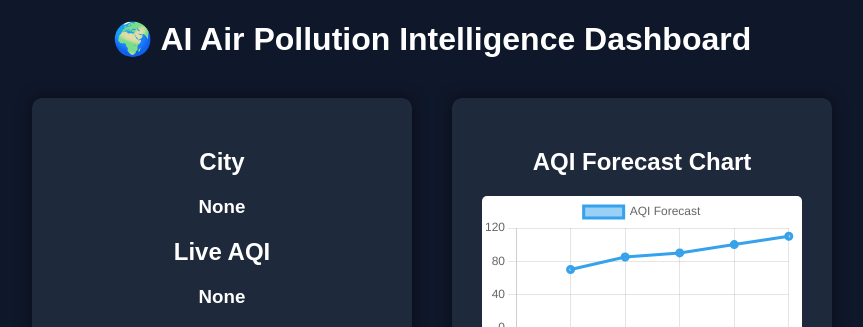
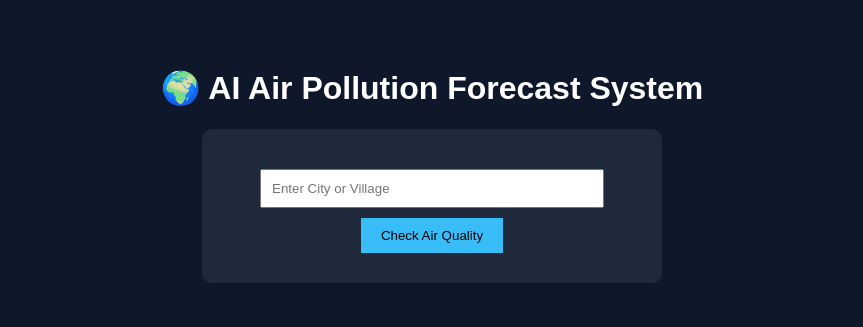
Before and after one commit to beastkiller0498-hue/Air-Pollution-AI, a Flask app: page / in a window 1280 px wide. Shown: the top 327 px of the page, without its empty margins (208-1071 px from the left). After the commit the page ends 283 px from the top, so only its background shows below. Run offline with Flask 3, Linux system fonts and the light colour scheme.

Commit message:
Update index.html

```diff
--- a/air_pollution_website/templates/index.html
+++ b/air_pollution_website/templates/index.html
@@ -3,12 +3,7 @@
 
 <head>
 
-<title>AI Air Pollution Dashboard</title>
-
-<link rel="stylesheet" href="https://unpkg.com/leaflet/dist/leaflet.css"/>
-
-<script src="https://cdn.jsdelivr.net/npm/chart.js"></script>
-<script src="https://unpkg.com/leaflet/dist/leaflet.js"></script>
+<title>AI Air Pollution Predictor</title>
 
 <style>
 
@@ -17,30 +12,32 @@ font-family:Arial;
 background:#0f172a;
 color:white;
 text-align:center;
+padding-top:40px;
 }
 
-.container{
-display:flex;
-justify-content:center;
-gap:40px;
-margin:40px;
-}
-
-.card{
+.box{
 background:#1e293b;
 padding:30px;
 border-radius:10px;
-width:320px;
-box-shadow:0px 0px 15px rgba(0,0,0,0.5);
+width:400px;
+margin:auto;
 }
 
-h1{
-margin-top:20px;
+input{
+width:80%;
+padding:10px;
+margin:10px;
 }
 
-canvas{
-background:white;
-border-radius:5px;
+button{
+padding:10px 20px;
+background:#38bdf8;
+border:none;
+cursor:pointer;
+}
+
+.result{
+margin-top:20px;
 }
 
 </style>
@@ -49,93 +46,47 @@ border-radius:5px;
 
 <body>
 
-<h1>🌍 AI Air Pollution Intelligence Dashboard</h1>
+<h1>🌍 AI Air Pollution Forecast System</h1>
 
-<div class="container">
+<div class="box">
 
-<div class="card">
+<form method="POST">
 
-<h2>City</h2>
-<h3>{{city}}</h3>
+<input type="text" name="city" placeholder="Enter City or Village" required>
 
-<h2>Live AQI</h2>
-<h3>{{aqi}}</h3>
+<br>
 
-<h2>AI Predicted AQI</h2>
-<h1>{{prediction}}</h1>
+<button type="submit">Check Air Quality</button>
 
-<h2>Status</h2>
-<h3>{{status}}</h3>
+</form>
+
+{% if city %}
+
+<div class="result">
+
+<h2>City: {{city}}</h2>
+
+<h3>Current AQI: {{aqi}}</h3>
+
+<h3>Status: {{status}}</h3>
+
+<p>{{recommendation}}</p>
+
+<h3>Future AQI Forecast</h3>
+
+<ul>
+<li>Next Hour: {{future_aqi[0]}}</li>
+<li>2 Hours: {{future_aqi[1]}}</li>
+<li>3 Hours: {{future_aqi[2]}}</li>
+<li>4 Hours: {{future_aqi[3]}}</li>
+<li>5 Hours: {{future_aqi[4]}}</li>
+</ul>
 
 </div>
 
-<div class="card">
-
-<h2>AQI Forecast Chart</h2>
-
-<canvas id="aqiChart"></canvas>
+{% endif %}
 
 </div>
-
-</div>
-
-<h2>Live Pollution Map</h2>
-
-<div id="map" style="height:400px;margin:20px;"></div>
-
-
-<script>
-
-var map = L.map('map').setView([17.385,78.4867],10);
-
-L.tileLayer('https://{s}.tile.openstreetmap.org/{z}/{x}/{y}.png',{
- attribution:'© OpenStreetMap'
-}).addTo(map);
-
-L.marker([17.385,78.4867]).addTo(map)
-.bindPopup("Pollution Monitoring Station")
-.openPopup();
-
-</script>
-
-
-<script>
-
-const ctx = document.getElementById('aqiChart');
-
-new Chart(ctx, {
-
-type: 'line',
-
-data: {
-
-labels: ['Now','+1h','+2h','+3h','+4h','+5h'],
-
-datasets: [{
-
-label: 'AQI Forecast',
-
-data: [{{prediction}},70,85,90,100,110],
-
-borderWidth: 3
-
-}]
-
-},
-
-options:{
-
-scales:{
-
-y:{beginAtZero:true}
-
-}
-
-}
-
-});
-
-</script>
 
 </body>
 
```
